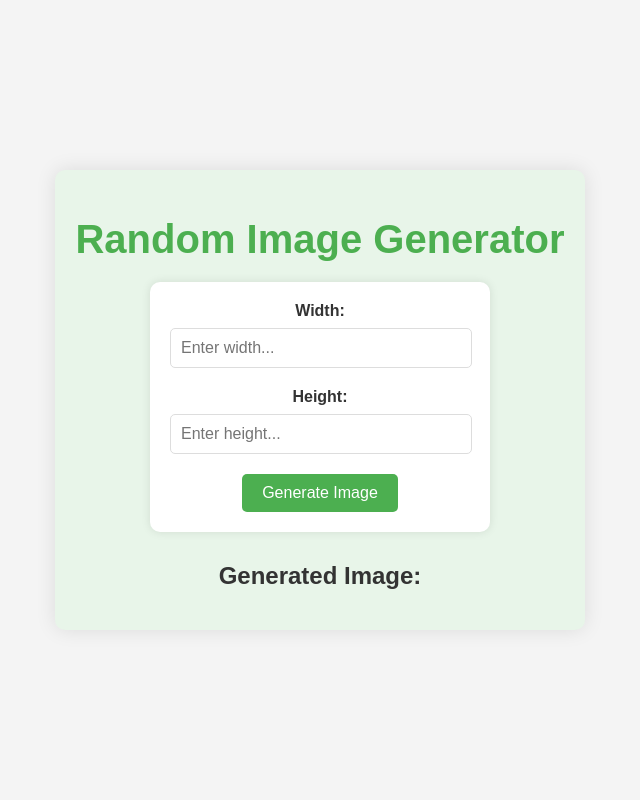
After one commit to Swapnil-070904/menu, a Flask app: template templates/random_image.html in a window 1280 px wide. The commit adds this page. Shown: the whole page, without its empty margins (320-960 px from the left). Run offline with Flask 3, Linux system fonts and the light colour scheme; the template is opened without the code that fills it, so the values that code supplies are empty.

Commit message:
random image

```diff
--- a/server.py
+++ b/server.py
@@ -1,6 +1,7 @@
 from gtts import gTTS
 import pandas as pd
-import io,os
+import io,os,random
+from PIL import Image, ImageDraw
 import smtplib,subprocess,re
 from twilio.rest import Client
 from geopy.geocoders import Nominatim
@@ -41,6 +42,8 @@ def handle_action():
         return render_template('texttoaudio.html')
     elif action == 'data':
         return render_template('dataprocess.html')
+    elif action == 'random_image':
+        return render_template('random_image.html')
     else:
         return 'Unknown action!'
 # --------------------------------------------------------------------------------------------------------------------
@@ -170,6 +173,50 @@ def process_data():
         return jsonify({'status': 'success', 'summary': summary})
     except Exception as e:
         return jsonify({'status': 'error', 'message': str(e)})
+# --------------------------------------------------------------------------------------------------------------------------------
+@app.route('/generate', methods=['POST'])
+def generate_image():
+    try:
+        width = int(request.form['width'])
+        height = int(request.form['height'])
+
+        # Create an image with random colors
+        image = Image.new('RGB', (width, height), (255, 255, 255))
+        draw = ImageDraw.Draw(image)
+
+        for x in range(width):
+            for y in range(height):
+                draw.point((x, y), (random.randint(0, 255), random.randint(0, 255), random.randint(0, 255)))
+
+        # Save the image to a BytesIO object
+        img_io = io.BytesIO()
+        image.save(img_io, 'PNG')
+        img_io.seek(0)
+
+        return send_file(img_io, mimetype='image/png')
+    except Exception as e:
+        return f"Error generating image: {str(e)}", 400@app.route('/generate', methods=['POST'])
+def generate_image():
+    try:
+        width = int(request.form['width'])
+        height = int(request.form['height'])
+
+        # Create an image with random colors
+        image = Image.new('RGB', (width, height), (255, 255, 255))
+        draw = ImageDraw.Draw(image)
+
+        for x in range(width):
+            for y in range(height):
+                draw.point((x, y), (random.randint(0, 255), random.randint(0, 255), random.randint(0, 255)))
+
+        # Save the image to a BytesIO object
+        img_io = io.BytesIO()
+        image.save(img_io, 'PNG')
+        img_io.seek(0)
+
+        return send_file(img_io, mimetype='image/png')
+    except Exception as e:
+        return f"Error generating image: {str(e)}", 400
 
 # ------------------------------------------------------DOCKER----------------------------------------------
 @app.route("/pull", methods=['post'])
--- a/templates/index.html
+++ b/templates/index.html
@@ -39,6 +39,8 @@
 
     <button type="submit" name="action" value="data"style="background-color: transparent; color: whitesmoke; padding: 10px 20px; margin: 5px; border: 3px solid green; border-radius: 3px; cursor: pointer; ">Data Process</button>
 
+    <button type="submit" name="action" value="random_image"style="background-color: transparent; color: whitesmoke; padding: 10px 20px; margin: 5px; border: 3px solid green; border-radius: 3px; cursor: pointer; ">Random Image</button>
+
     </form>
 
     <script>
--- /dev/null
+++ b/templates/random_image.html
@@ -0,0 +1,129 @@
+<!DOCTYPE html>
+<html lang="en">
+<head>
+    <meta charset="UTF-8">
+    <meta name="viewport" content="width=device-width, initial-scale=1.0">
+    <title>Random Image Generator</title>
+    <style>
+        body {
+            font-family: Arial, sans-serif;
+            background-color: #f4f4f4;
+            color: #333;
+            margin: 0;
+            padding: 0;
+            display: flex;
+            justify-content: center;
+            align-items: center;
+            min-height: 100vh;
+            flex-direction: column;
+        }
+
+        h1 {
+            color: #4CAF50;
+            font-size: 2.5rem;
+            margin-bottom: 20px;
+        }
+
+        form {
+            background: #fff;
+            padding: 20px;
+            border-radius: 10px;
+            box-shadow: 0 0 10px rgba(0, 0, 0, 0.1);
+            width: 300px;
+            text-align: center;
+        }
+
+        label {
+            display: block;
+            font-size: 1rem;
+            margin-bottom: 8px;
+            font-weight: bold;
+        }
+
+        input[type="number"] {
+            width: calc(100% - 20px);
+            padding: 10px;
+            margin-bottom: 20px;
+            border: 1px solid #ddd;
+            border-radius: 5px;
+            font-size: 1rem;
+        }
+
+        button {
+            background-color: #4CAF50;
+            color: white;
+            padding: 10px 20px;
+            border: none;
+            border-radius: 5px;
+            cursor: pointer;
+            font-size: 1rem;
+            transition: background-color 0.3s ease;
+        }
+
+        button:hover {
+            background-color: #45a049;
+        }
+
+        h2 {
+            margin-top: 30px;
+            font-size: 1.5rem;
+            color: #333;
+        }
+
+        #generatedImage {
+            margin-top: 20px;
+            max-width: 100%;
+            border: 5px solid #ddd;
+            border-radius: 10px;
+            box-shadow: 0 0 15px rgba(0, 0, 0, 0.1);
+        }
+
+        .container {
+            display: flex;
+            justify-content: center;
+            align-items: center;
+            flex-direction: column;
+            padding: 20px;
+            background-color: #e8f5e9;
+            border-radius: 10px;
+            box-shadow: 0 0 20px rgba(0, 0, 0, 0.1);
+        }
+    </style>
+</head>
+<body>
+    <div class="container">
+        <h1>Random Image Generator</h1>
+        <form id="imageForm" action="/generate" method="POST">
+            <label for="width">Width:</label>
+            <input type="number" id="width" name="width" required placeholder="Enter width...">
+            <label for="height">Height:</label>
+            <input type="number" id="height" name="height" required placeholder="Enter height...">
+            <button type="submit">Generate Image</button>
+        </form>
+
+        <h2>Generated Image:</h2>
+        <img id="generatedImage" src="#" alt="Generated Image" style="display:none;">
+    </div>
+
+    <script>
+        document.getElementById('imageForm').onsubmit = function(event) {
+            event.preventDefault(); // Prevent the default form submission
+
+            const formData = new FormData(this);
+            fetch('/generate', {
+                method: 'POST',
+                body: formData
+            })
+            .then(response => response.blob())
+            .then(blob => {
+                const imgElement = document.getElementById('generatedImage');
+                imgElement.src = URL.createObjectURL(blob);
+                imgElement.style.display = 'block';
+            })
+            .catch(error => {
+                alert('Error generating image: ' + error);
+            });
+        };
+    </script>
+</body>
+</html>
```
